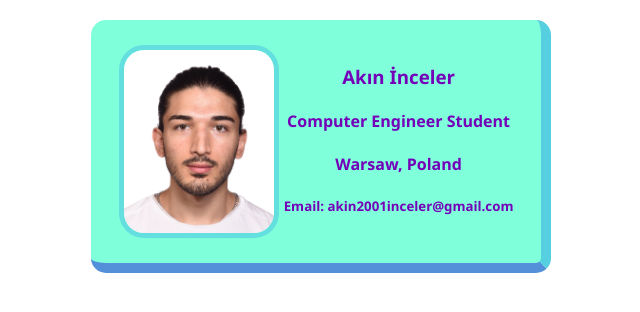
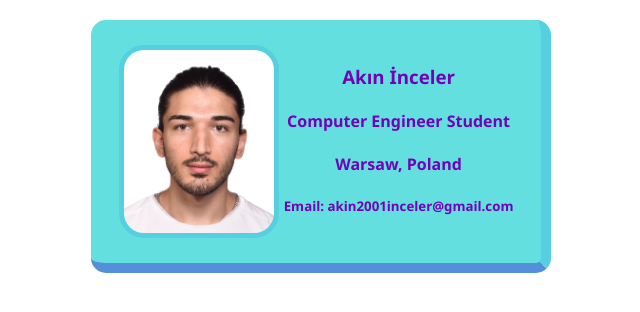
Before and after one commit to Akin-Inceler/web-fundamentals, a plain HTML site: page business-card/index.html in a window 1280 px wide. Shown: the whole page, without its empty margins (319-959 px from the left). Drawn offline with Linux system fonts and the light colour scheme.

Commit message:
Update business card styles for improved color consistency

```diff
--- a/business-card/styles.css
+++ b/business-card/styles.css
@@ -5,7 +5,7 @@ body {
 .image {
     width: 150px;
     border-radius: 25px;
-    border: #64dfdf solid 5px;
+    border: #56cfe1 solid 5px;
 }
 .card {
     width: 400px;
@@ -14,7 +14,7 @@ body {
     display: flex;
     justify-content: space-around;
     text-align: center;
-    background: #80ffdb;
+    background: #64dfdf;
     color: #7400b8;
     border-bottom: 10px solid #5390d9;
     border-right: #56cfe1 solid 10px;
```
